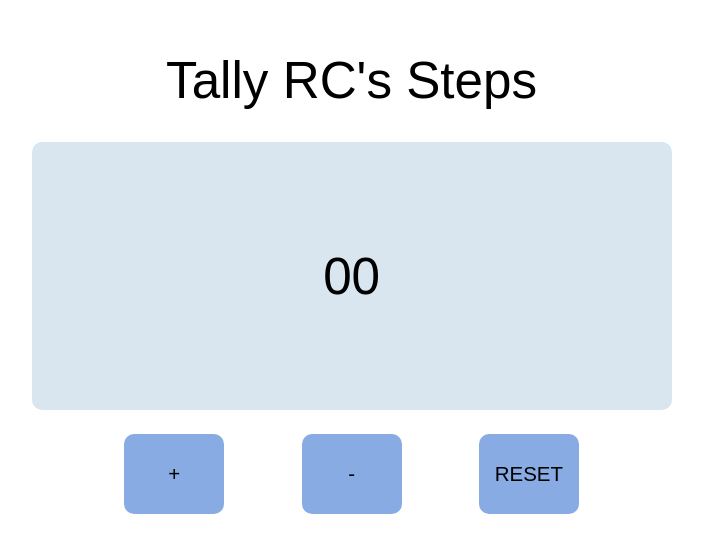
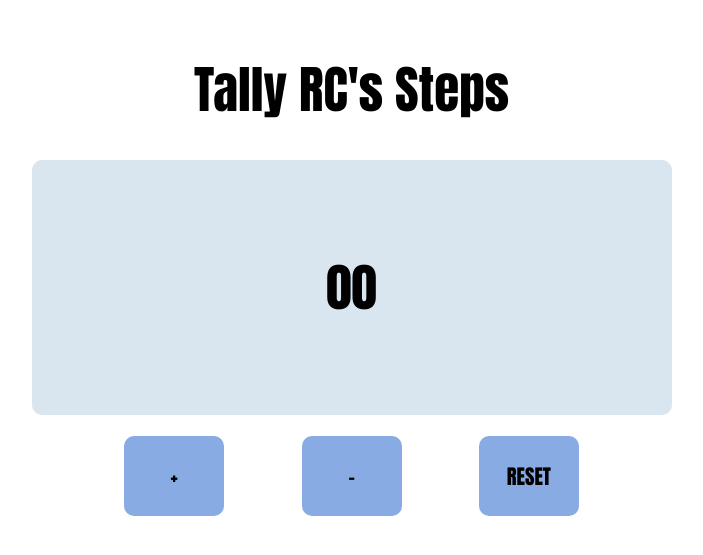
Before and after one commit to sazisblu/RC-Tally-Counter, a plain HTML site: page index.html in a window 1280 px wide. Shown: the part 115-670 px from the top of the page, without its empty margins (314-1017 px from the left). Drawn offline with Linux system fonts and the light colour scheme.

Commit message:
changes made

```diff
--- a/index..css
+++ b/index..css
@@ -1,6 +1,7 @@
-*, html {
+*,
+html {
   font-size: 16px;
-  font-family: fantasy;
+  font-family: Impact, Haettenschweiler, "Arial Narrow Bold", sans-serif;
 }
 
 body {
@@ -12,7 +13,6 @@ body {
   /* background-size:cover  ; */
   /* background-color:; */
   width: 100%;
-
 }
 #body {
   width: 50%;
@@ -25,7 +25,6 @@ body {
   flex-direction: column;
   padding: 2%;
   /* background-color:  #8AAAE5; */
-
 }
 #title {
   /* border: 1px red solid; */
@@ -34,12 +33,12 @@ body {
   margin-bottom: 5%;
   margin-left: auto;
   margin-right: auto;
-  font-size: clamp(3rem, 4vw, 5rem);
+  font-size: clamp(1rem, 4vw, 5rem);
 }
 #display {
   /* border: 2px  solid; */
   height: 60%;
-  font-size: clamp(3rem, 4vw, 5rem);
+  font-size: clamp(1rem, 4vw, 5rem);
   text-align: center;
   justify-content: center;
   align-content: center;
@@ -62,7 +61,7 @@ body {
   border-radius: 10px;
   /* border: 1px red solid; */
   border: 0px;
-  font-size: clamp(0.6rem, 1.6vw, 2rem);
+  font-size: clamp(1rem, 1.6vw, 2rem);
   background-color: #89abe3;
   width: 100px;
   margin-left: auto;
@@ -74,8 +73,7 @@ body {
   transition: 200ms;
 }
 
-.buttons:hover
-{
+.buttons:hover {
   background-color: beige;
   cursor: pointer;
 }
```
Also changed, not shown: index.html (+0 -1 lines).
